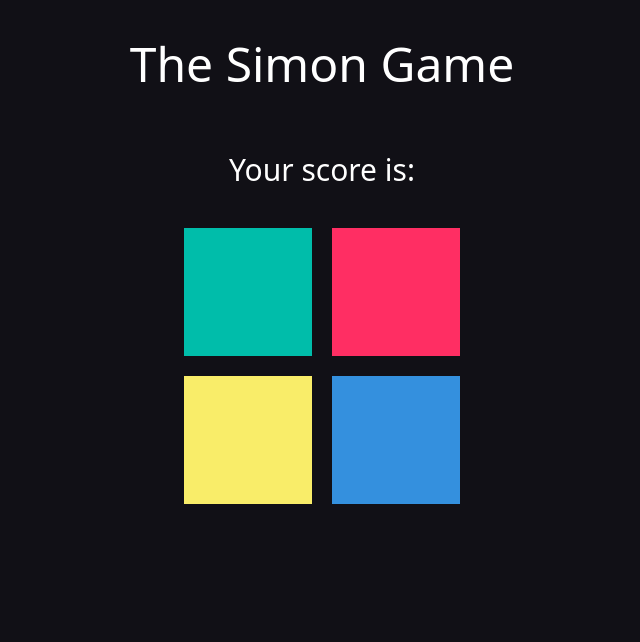
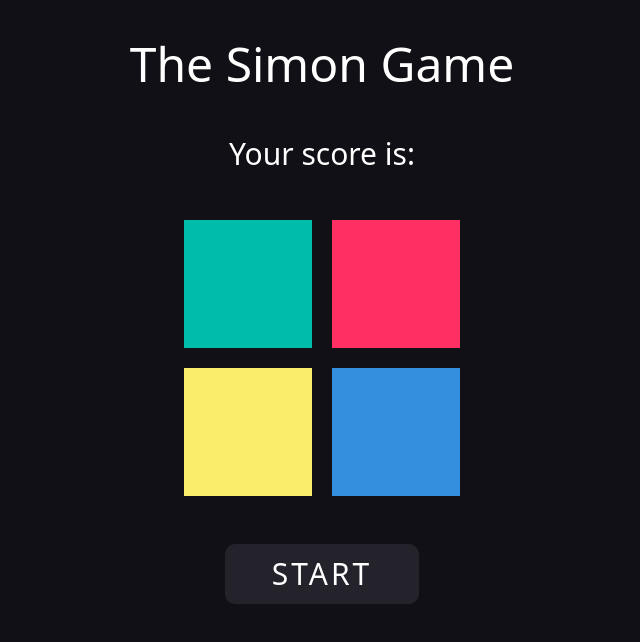
Before and after one commit to ComboTWTW/saimon-game, a React (Vite) app: page / in a window 1280 px wide. Shown: the top 642 px of the page, without its empty margins (318-958 px from the left). Built offline with nearby package versions, Linux system fonts and the light colour scheme.

Commit message:
add a lil bit of logic

```diff
--- a/src/App.tsx
+++ b/src/App.tsx
@@ -4,9 +4,11 @@ import Game from "./components/Game"
 const App = () => {
   return (
     <div className="bg-veryDark min-h-screen w-full flex flex-col items-center">
-      <h1 className="text-white text-5xl mt-10">The Simon Game</h1>
+      <h1 className="text-white text-5xl text-center mt-10">The Simon Game</h1>
 
       <Game />
+
+      <div className="mt-16"></div>
     </div>
   )
 }
--- a/src/components/Game.tsx
+++ b/src/components/Game.tsx
@@ -1,4 +1,4 @@
-import React from 'react'
+import React, { useState } from 'react'
 
 const Game = () => {
 
@@ -8,15 +8,29 @@ const Game = () => {
         playerTurn: boolean;
         moves: string[];
         score: number;
+        turnCount: number;
     }
 
+    const [game, setGame] = useState<game>({
+        playerTurn: false,
+        moves: [],
+        score: 0,
+        turnCount: 0,
+    });
+
+    const startGame = () => {
+        setGame({...game, playerTurn: true});
+
+    };
+
   return (
-    <div className='mt-16 flex flex-col items-center'>
+    <div className='mt-12 flex flex-col items-center'>
 
-        <div className="flex min-w-sm flex-col columns-2 gap-5">
-
-            <h2 className='text-white text-3xl self-center mb-5'>Your score is: </h2>
-
+        <div className="flex min-w-sm flex-col columns-2 gap-12">
+            {/* Score Header */}
+            <h2 className='text-white text-3xl self-center '>Your score is: </h2>
+            {/* Game Plate */}
+            <div className="flex flex-col gap-5">
                 <div className="flex flex-row gap-5">
                     <div id='green' className="bg-greenCard w-32 h-32 cursor-pointer active:opacity-50"></div>
                     <div id='red' className="bg-redCard w-32 h-32 cursor-pointer active:opacity-50"></div>
@@ -25,7 +39,11 @@ const Game = () => {
                     <div id='yellow' className="bg-yellowCard w-32 h-32 cursor-pointer active:opacity-50"></div>
                     <div id='blue' className="bg-blueCard w-32 h-32 cursor-pointer active:opacity-50"></div>
                 </div>
-
+            </div>
+            {/* Start Button */}
+            <button className='bg-cardDark w-[70%] self-center text-white text-3xl tracking-widest py-3 rounded-[10px] active:bg-white active:text-cardDark' onClick={startGame}>
+                {game.playerTurn ? "STOP" : "START"}
+            </button>
         </div>
 
     </div>
--- a/tailwind.config.cjs
+++ b/tailwind.config.cjs
@@ -14,6 +14,7 @@ module.exports = {
         "redCard": '#ff2e63',
         "yellowCard": '#f9ed69',
         "blueCard": '#3490de',
+        "cardDark": '#24232b',
       }
     },
     screens: {
```
Lines whose indentation alone changed are shown as unchanged.
